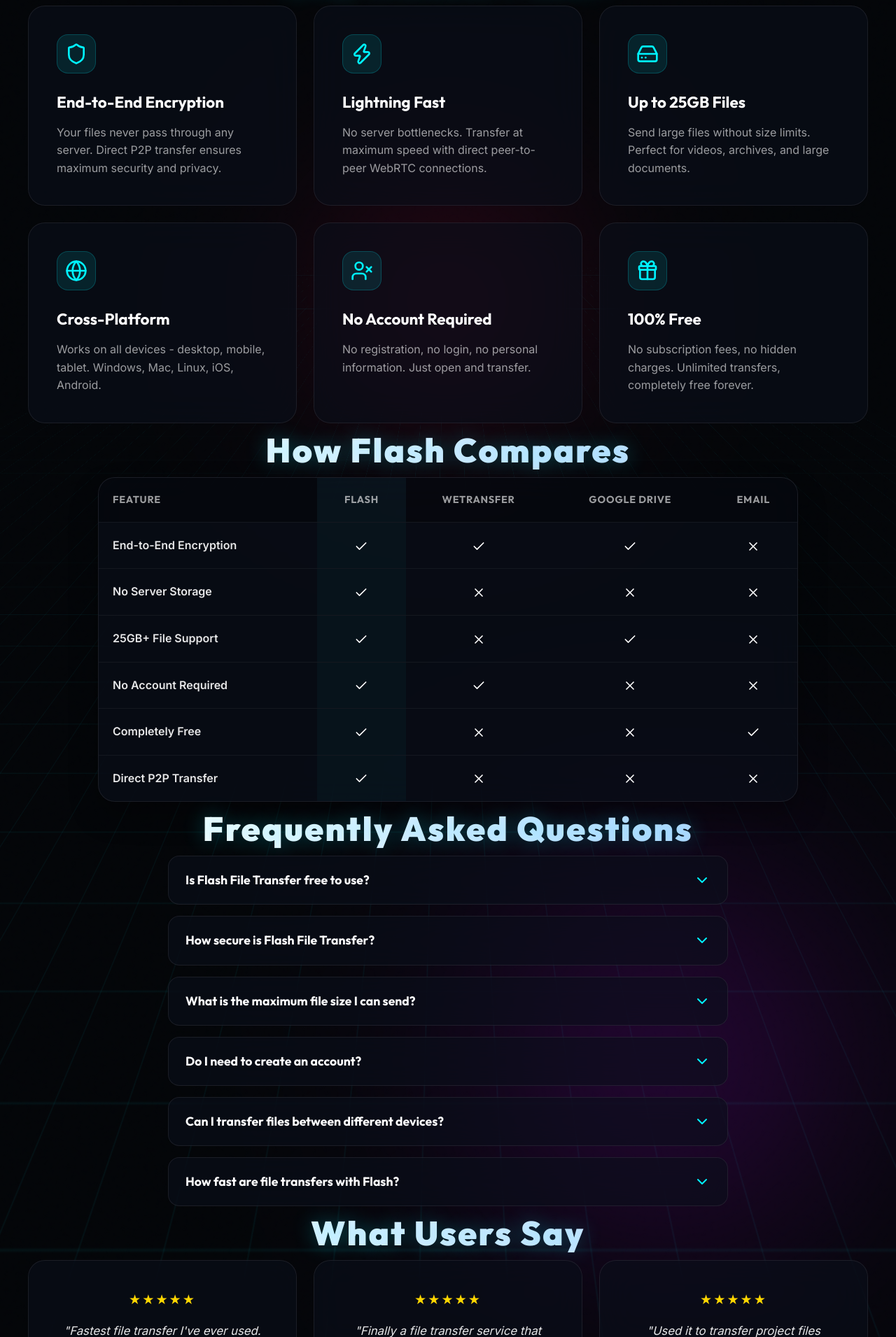
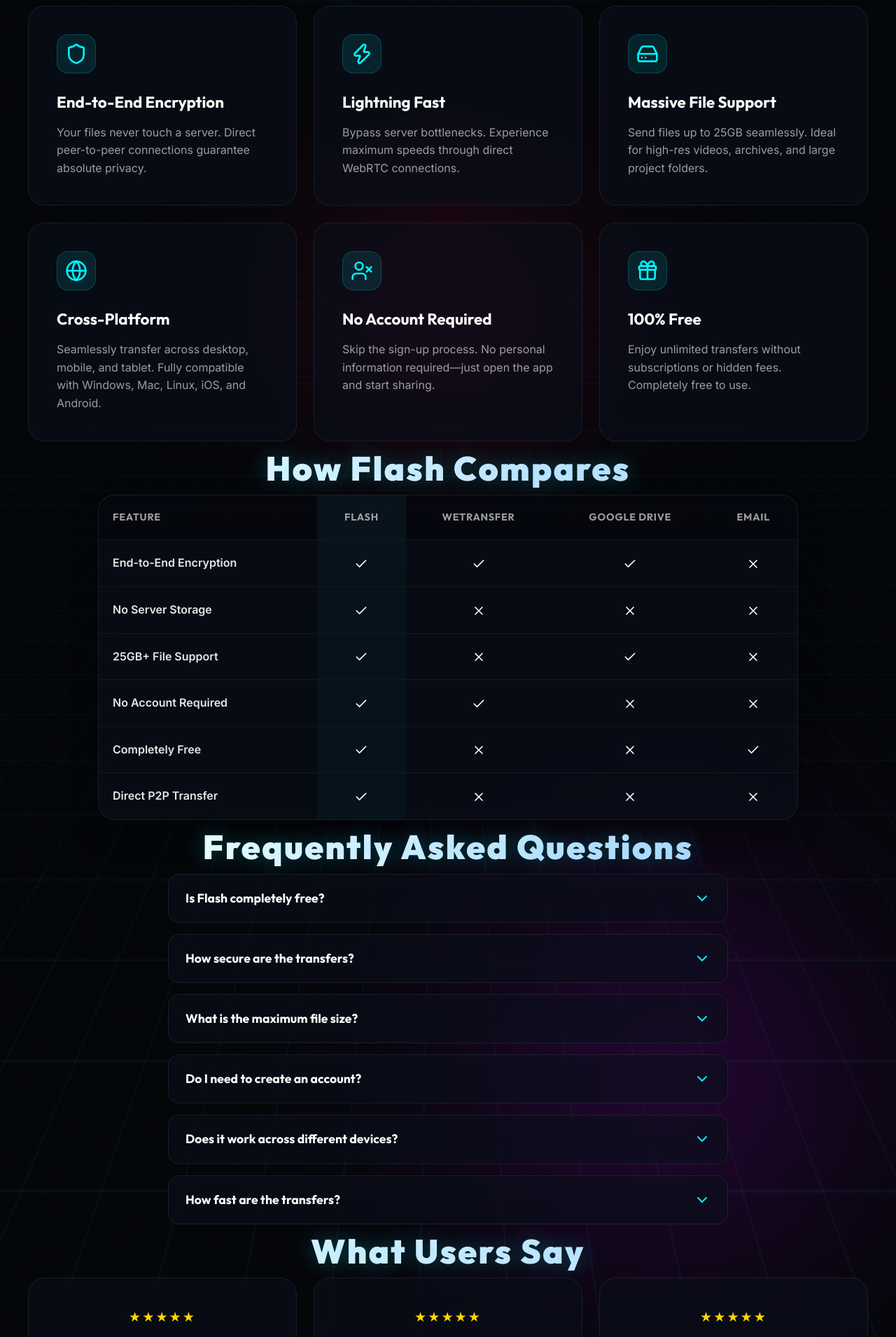
Before and after one commit to Jery0843/Flash, a React (Vite) app: page / in a window 1280 px wide. Shown: the part 789-2700 px from the top of the page at 70% size. Built offline with nearby package versions, Linux system fonts and the light colour scheme; no server answers.

Commit message:
fix: refine home page copy to be more professional

```diff
--- a/src/pages/Home.jsx
+++ b/src/pages/Home.jsx
@@ -35,28 +35,28 @@
   // FAQ data for rich snippets
   const faqData = [
     {
-      question: "Is Flash File Transfer free to use?",
-      answer: "Yes, Flash File Transfer is completely free. There are no file size limits, no subscription fees, and no hidden charges. Send unlimited files up to 25GB for free."
+      question: "Is Flash completely free?",
+      answer: "Yes. There are no hidden fees, subscriptions, or file size limits. Send up to 25GB entirely for free."
     },
     {
-      question: "How secure is Flash File Transfer?",
-      answer: "Flash uses end-to-end encryption via WebRTC, ensuring your files never pass through any server. Files are transferred directly between devices, making it one of the most secure file transfer methods available."
+      question: "How secure are the transfers?",
+      answer: "We use WebRTC for end-to-end encryption. Your files are transferred directly between devices and never stored on any server, ensuring maximum privacy."
     },
     {
-      question: "What is the maximum file size I can send?",
-      answer: "Flash supports file transfers up to 25GB. There are no artificial limits on file size or the number of files you can transfer."
+      question: "What is the maximum file size?",
+      answer: "You can send files up to 25GB. There are no limits on the number of files you can transfer at once."
     },
     {
       question: "Do I need to create an account?",
-      answer: "No account required. Flash works entirely in your browser with no registration, login, or personal information needed."
+      answer: "Not at all. Flash works entirely in your browser. No registration, login, or personal information is required."
     },
     {
-      question: "Can I transfer files between different devices?",
-      answer: "Yes, Flash works across all platforms - desktop, mobile, tablet, and any device with a modern web browser. Transfer files between Windows, Mac, Linux, iOS, and Android seamlessly."
+      question: "Does it work across different devices?",
+      answer: "Yes, Flash is fully cross-platform. You can seamlessly transfer files between Windows, Mac, Linux, iOS, and Android."
     },
     {
-      question: "How fast are file transfers with Flash?",
-      answer: "Transfer speeds depend on your internet connection. Since files are sent directly peer-to-peer, you get the maximum possible speed without server bottlenecks."
+      question: "How fast are the transfers?",
+      answer: "Speeds depend on your network connection. Since transfers are direct peer-to-peer, you'll experience the maximum possible speed without server delays."
     }
   ];
 
@@ -74,12 +74,12 @@
   };
 
   const features = [
-    { icon: <Shield size={32} className="feature-icon" />, title: "End-to-End Encryption", desc: "Your files never pass through any server. Direct P2P transfer ensures maximum security and privacy." },
-    { icon: <Zap size={32} className="feature-icon" />, title: "Lightning Fast", desc: "No server bottlenecks. Transfer at maximum speed with direct peer-to-peer WebRTC connections." },
-    { icon: <HardDrive size={32} className="feature-icon" />, title: "Up to 25GB Files", desc: "Send large files without size limits. Perfect for videos, archives, and large documents." },
-    { icon: <Globe size={32} className="feature-icon" />, title: "Cross-Platform", desc: "Works on all devices - desktop, mobile, tablet. Windows, Mac, Linux, iOS, Android." },
-    { icon: <UserX size={32} className="feature-icon" />, title: "No Account Required", desc: "No registration, no login, no personal information. Just open and transfer." },
-    { icon: <Gift size={32} className="feature-icon" />, title: "100% Free", desc: "No subscription fees, no hidden charges. Unlimited transfers, completely free forever." }
+    { icon: <Shield size={32} className="feature-icon" />, title: "End-to-End Encryption", desc: "Your files never touch a server. Direct peer-to-peer connections guarantee absolute privacy." },
+    { icon: <Zap size={32} className="feature-icon" />, title: "Lightning Fast", desc: "Bypass server bottlenecks. Experience maximum speeds through direct WebRTC connections." },
+    { icon: <HardDrive size={32} className="feature-icon" />, title: "Massive File Support", desc: "Send files up to 25GB seamlessly. Ideal for high-res videos, archives, and large project folders." },
+    { icon: <Globe size={32} className="feature-icon" />, title: "Cross-Platform", desc: "Seamlessly transfer across desktop, mobile, and tablet. Fully compatible with Windows, Mac, Linux, iOS, and Android." },
+    { icon: <UserX size={32} className="feature-icon" />, title: "No Account Required", desc: "Skip the sign-up process. No personal information required—just open the app and start sharing." },
+    { icon: <Gift size={32} className="feature-icon" />, title: "100% Free", desc: "Enjoy unlimited transfers without subscriptions or hidden fees. Completely free to use." }
   ];
 
   const comparisons = [
@@ -117,7 +117,7 @@
           FLASH
         </motion.h1>
         <motion.p className="home-subtitle" variants={staggerItem}>
-          Secure, instant browser-to-browser file transfer. No uploads, no storage, just fast P2P sharing.
+          Instant, browser-to-browser file transfers. No uploads, no storage limits, just secure P2P sharing.
         </motion.p>
 
         <motion.div className="home-actions" variants={staggerItem}>
```
